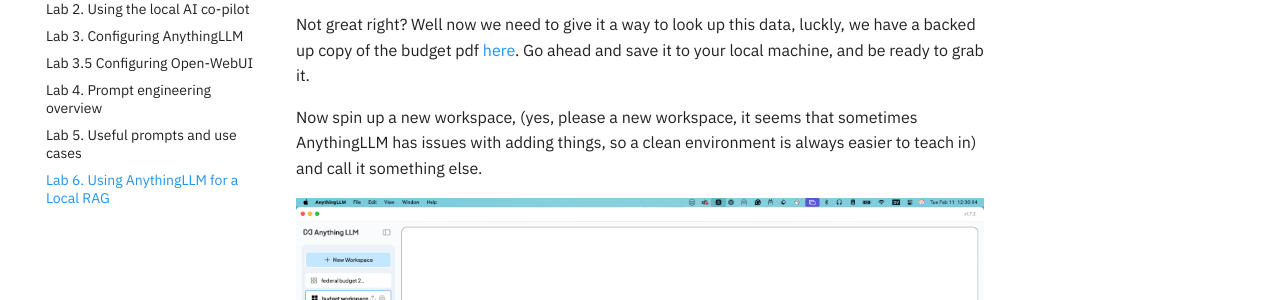
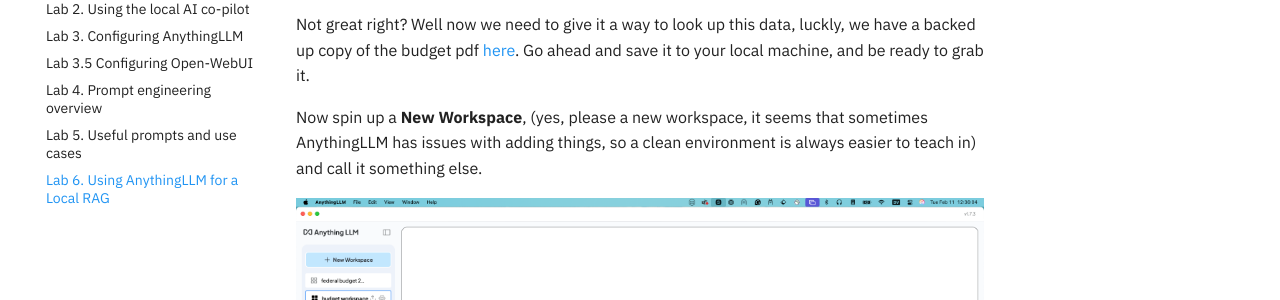
Before and after one commit to IBM/opensource-ai-workshop, an MkDocs documentation site: the page built from docs/lab-6/README.md, in a window 1280 px wide and 900 px high, scrolled down 5022 px. Shown: the part 153-453 px from the top of the window. Built offline with MkDocs 1.6.1 and Material for MkDocs 9.7.7, drawn with Linux system fonts in a browser that asks for light colours; comment, search, counter and statistics services are not loaded.

Commit message:
formatting in lab6
Needed some better formatting in lab6

Signed-off-by: JJ Asghar <awesome@ibm.com>

```diff
--- a/docs/lab-6/README.md
+++ b/docs/lab-6/README.md
@@ -88,7 +88,7 @@
 copy of the budget pdf [here](https://github.com/user-attachments/files/18510560/budget_fy2024.pdf).
 Go ahead and save it to your local machine, and be ready to grab it.
 
-Now spin up a new workspace, (yes, please a new workspace, it seems that sometimes AnythingLLM has
+Now spin up a **New Workspace**, (yes, please a new workspace, it seems that sometimes AnythingLLM has
 issues with adding things, so a clean environment is always easier to teach in) and call it
 something else.
 
```
